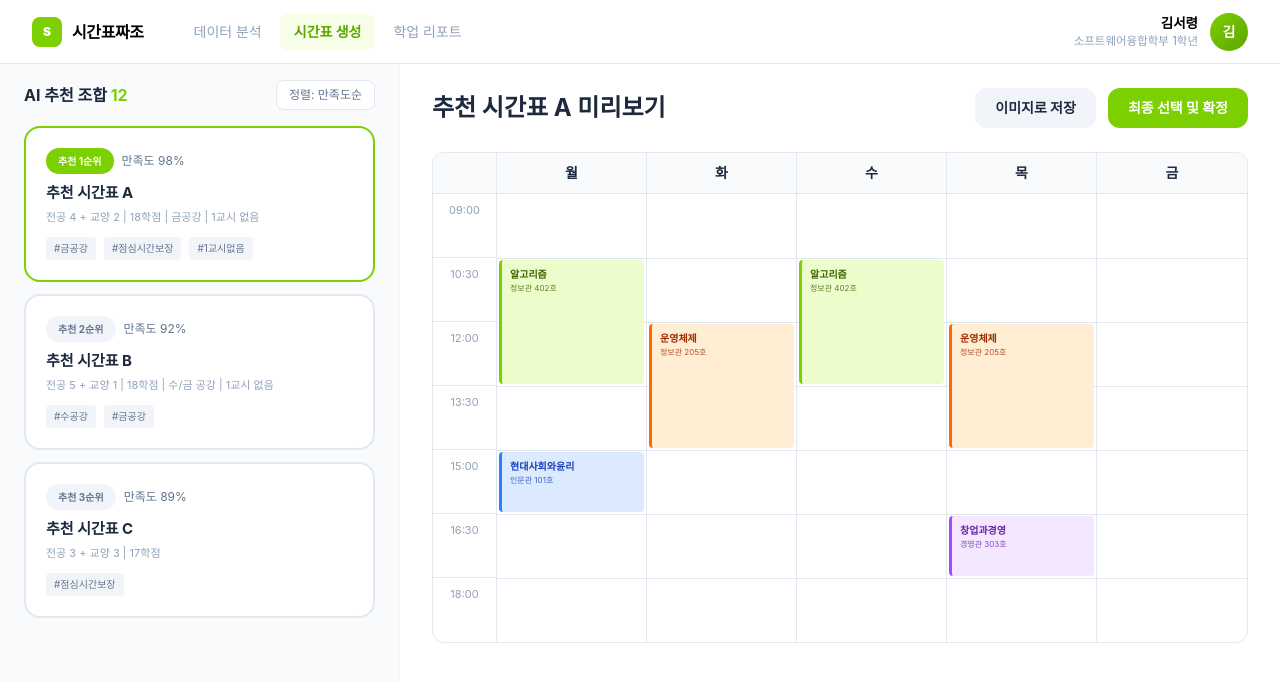
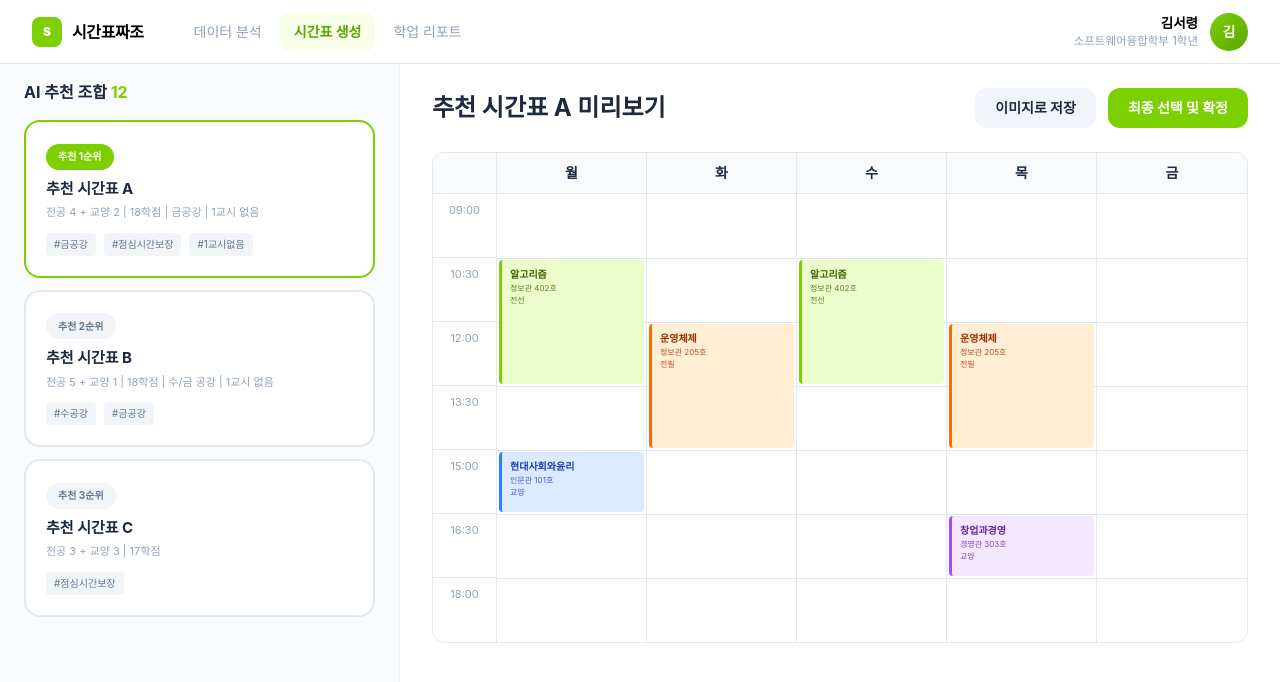
Before and after one commit to 2026-skhuthon-team1/frontend, a React (Vite) app: page /result in a window 1280 px wide. Shown: the top 682 px of the page. Built offline with nearby package versions, Linux system fonts and the light colour scheme; no server answers.

Commit message:
feat/#6:결과 페이지 과목 유형 표시 및 불필요한 UI 제거

```diff
--- a/src/pages/TimetableResultPage.jsx
+++ b/src/pages/TimetableResultPage.jsx
@@ -12,28 +12,28 @@ const SLOT_H = 64
 // ponytail: 임시 데이터 — 백엔드 연동 시 API 응답 형태에 맞게 교체 필요
 const COMBINATIONS = [
   {
-    id: 1, rank: 1, satisfaction: 98,
+    id: 1, rank: 1,
     name: '추천 시간표 A',
     desc: '전공 4 + 교양 2 | 18학점 | 금공강 | 1교시 없음',
     tags: ['#금공강', '#점심시간보장', '#1교시없음'],
     courses: [
-      { name: '알고리즘',    room: '정보관 402호', day: 0, slot: 1, span: 2, bg: '#ecfcca', border: '#7ccf00', color: '#3c6300' },
-      { name: '현대사회와윤리', room: '인문관 101호',  day: 0, slot: 4, span: 1, bg: '#dbeafe', border: '#2b7fff', color: '#193cb8' },
-      { name: '운영체제',    room: '정보관 205호', day: 1, slot: 2, span: 2, bg: '#ffedd4', border: '#ff6900', color: '#9f2d00' },
-      { name: '알고리즘',    room: '정보관 402호', day: 2, slot: 1, span: 2, bg: '#ecfcca', border: '#7ccf00', color: '#3c6300' },
-      { name: '운영체제',    room: '정보관 205호', day: 3, slot: 2, span: 2, bg: '#ffedd4', border: '#ff6900', color: '#9f2d00' },
-      { name: '창업과경영',   room: '경영관 303호', day: 3, slot: 5, span: 1, bg: '#f3e8ff', border: '#ad46ff', color: '#6b21a8' },
+      { name: '알고리즘',     type: '전선', room: '정보관 402호', day: 0, slot: 1, span: 2, bg: '#ecfcca', border: '#7ccf00', color: '#3c6300' },
+      { name: '현대사회와윤리', type: '교양', room: '인문관 101호',  day: 0, slot: 4, span: 1, bg: '#dbeafe', border: '#2b7fff', color: '#193cb8' },
+      { name: '운영체제',     type: '전필', room: '정보관 205호', day: 1, slot: 2, span: 2, bg: '#ffedd4', border: '#ff6900', color: '#9f2d00' },
+      { name: '알고리즘',     type: '전선', room: '정보관 402호', day: 2, slot: 1, span: 2, bg: '#ecfcca', border: '#7ccf00', color: '#3c6300' },
+      { name: '운영체제',     type: '전필', room: '정보관 205호', day: 3, slot: 2, span: 2, bg: '#ffedd4', border: '#ff6900', color: '#9f2d00' },
+      { name: '창업과경영',   type: '교양', room: '경영관 303호', day: 3, slot: 5, span: 1, bg: '#f3e8ff', border: '#ad46ff', color: '#6b21a8' },
     ],
   },
   {
-    id: 2, rank: 2, satisfaction: 92,
+    id: 2, rank: 2,
     name: '추천 시간표 B',
     desc: '전공 5 + 교양 1 | 18학점 | 수/금 공강 | 1교시 없음',
     tags: ['#수공강', '#금공강'],
     courses: [],
   },
   {
-    id: 3, rank: 3, satisfaction: 89,
+    id: 3, rank: 3,
     name: '추천 시간표 C',
     desc: '전공 3 + 교양 3 | 17학점',
     tags: ['#점심시간보장'],
@@ -64,13 +64,10 @@ export default function TimetableResultPage() {
       <div className="flex flex-1 overflow-hidden">
         {/* 왼쪽 패널 — AI 추천 조합 목록 */}
         <aside className="w-[400px] shrink-0 bg-[#f8fafc] border-r border-[#f1f5f9] flex flex-col overflow-y-auto">
-          <div className="flex items-center justify-between px-6 py-4">
+          <div className="px-6 py-4">
             <span className="font-bold text-base text-[#1d293d]">
               AI 추천 조합 <span className="text-[#7ccf00]">12</span>
             </span>
-            <button className="text-xs text-[#62748e] border border-[#e2e8f0] rounded-lg px-3 py-1.5 bg-white hover:border-[#ecfcca] transition-colors">
-              정렬: 만족도순
-            </button>
           </div>
 
           <div className="flex flex-col gap-3 px-6 pb-6">
@@ -84,9 +81,8 @@ export default function TimetableResultPage() {
                     isSelected ? 'border-[#7ccf00]' : 'border-[#e2e8f0] hover:border-[#ecfcca]'
                   }`}
                 >
-                  <div className="flex items-center gap-2 mb-2">
+                  <div className="mb-2">
                     <Badge variant={isSelected ? 'primary' : 'gray'}>추천 {combo.rank}순위</Badge>
-                    <span className="text-xs text-[#62748e]">만족도 {combo.satisfaction}%</span>
                   </div>
                   <p className="font-bold text-[15px] text-[#1d293d] mb-1">{combo.name}</p>
                   <p className="text-[11px] text-[#90a1b9]">{combo.desc}</p>
@@ -188,6 +184,7 @@ export default function TimetableResultPage() {
                       >
                         <p className="text-[10px] font-bold leading-tight truncate">{course.name}</p>
                         <p className="text-[8px] leading-tight mt-0.5 truncate opacity-80">{course.room}</p>
+                        <p className="text-[8px] leading-tight mt-0.5 truncate opacity-80">{course.type}</p>
                       </div>
                     ))}
                 </div>
```
